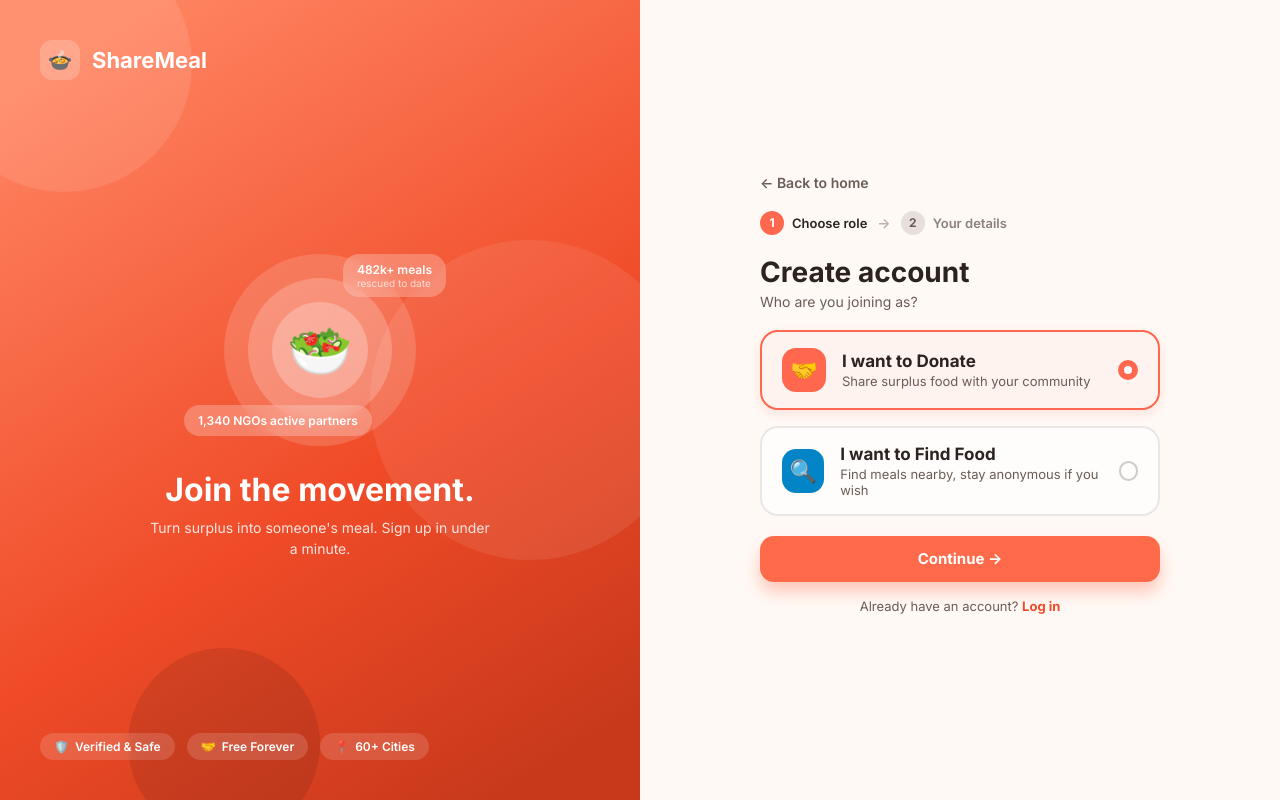
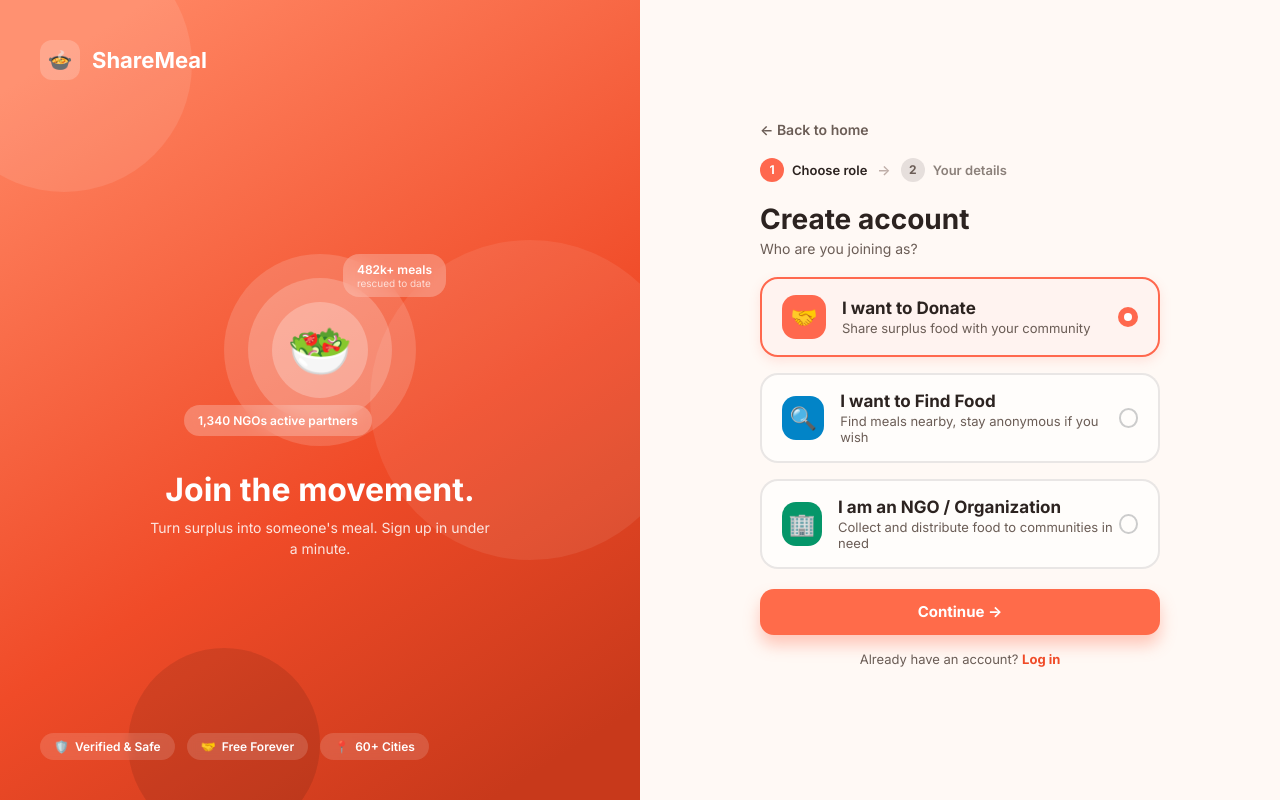
Before and after one commit to ragibKhandoker/CSE470_Project, a React (Vite) app in the folder client/: page /signup in a window 1280 px wide. Built offline with nearby package versions, Linux system fonts and the light colour scheme; no server answers.

Commit message:
added NGO regitration form fixes

```diff
--- a/client/src/components/auth/RoleSelector.jsx
+++ b/client/src/components/auth/RoleSelector.jsx
@@ -39,6 +39,21 @@ export const RoleSelector = ({ role, setRole, onContinue }) => {
           </div>
           <div className={`auth-role-radio ${role === 'receiver' ? 'checked' : ''}`} />
         </div>
+
+        {/* Option 3: NGO / Organization */}
+        <div
+          className={`auth-role-card ${role === 'ngo' ? 'selected-ngo' : ''}`}
+          onClick={() => setRole('ngo')}
+        >
+          <div className="auth-role-left">
+            <div className="auth-role-icon ngo">🏢</div>
+            <div className="auth-role-info">
+              <h3>I am an NGO / Organization</h3>
+              <p>Collect and distribute food to communities in need</p>
+            </div>
+          </div>
+          <div className={`auth-role-radio ${role === 'ngo' ? 'checked' : ''}`} />
+        </div>
       </div>
 
       <button
--- a/client/src/pages/public/Signup.jsx
+++ b/client/src/pages/public/Signup.jsx
@@ -33,6 +33,8 @@ export const Signup = () => {
         navigate('/donor/profile');
       } else if (userRole === 'receiver') {
         navigate('/receiver/dashboard');
+      } else if (userRole === 'ngo') {
+        navigate('/ngo/dashboard');
       } else {
         navigate('/');
       }
@@ -71,6 +73,8 @@ export const Signup = () => {
         navigate('/donor/profile');
       } else if (userRole === 'receiver') {
         navigate('/receiver/dashboard');
+      } else if (userRole === 'ngo') {
+        navigate('/ngo/dashboard');
       } else {
         navigate('/');
       }
```
Also changed, not shown: 1 other file (tests, documents, lock files or other folders).
